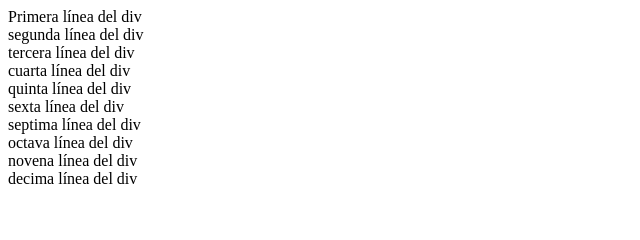
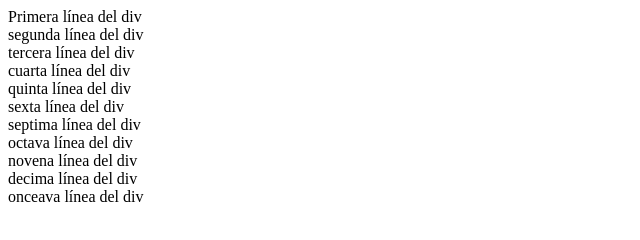
Before and after one commit to AndresN777/CLASE, a plain HTML site: page index.html in a window 1280 px wide. Shown: the whole page, without its empty margins (0-640 px from the left). Drawn offline with Linux system fonts and the light colour scheme.

Commit message:
Octavo Commit

```diff
--- a/index.html
+++ b/index.html
@@ -16,6 +16,7 @@
     <div>octava línea del div</div>
     <div>novena línea del div</div>
     <div>decima línea del div</div>
+    <div>onceava línea del div</div>
 
 </body>
 </html>
```
